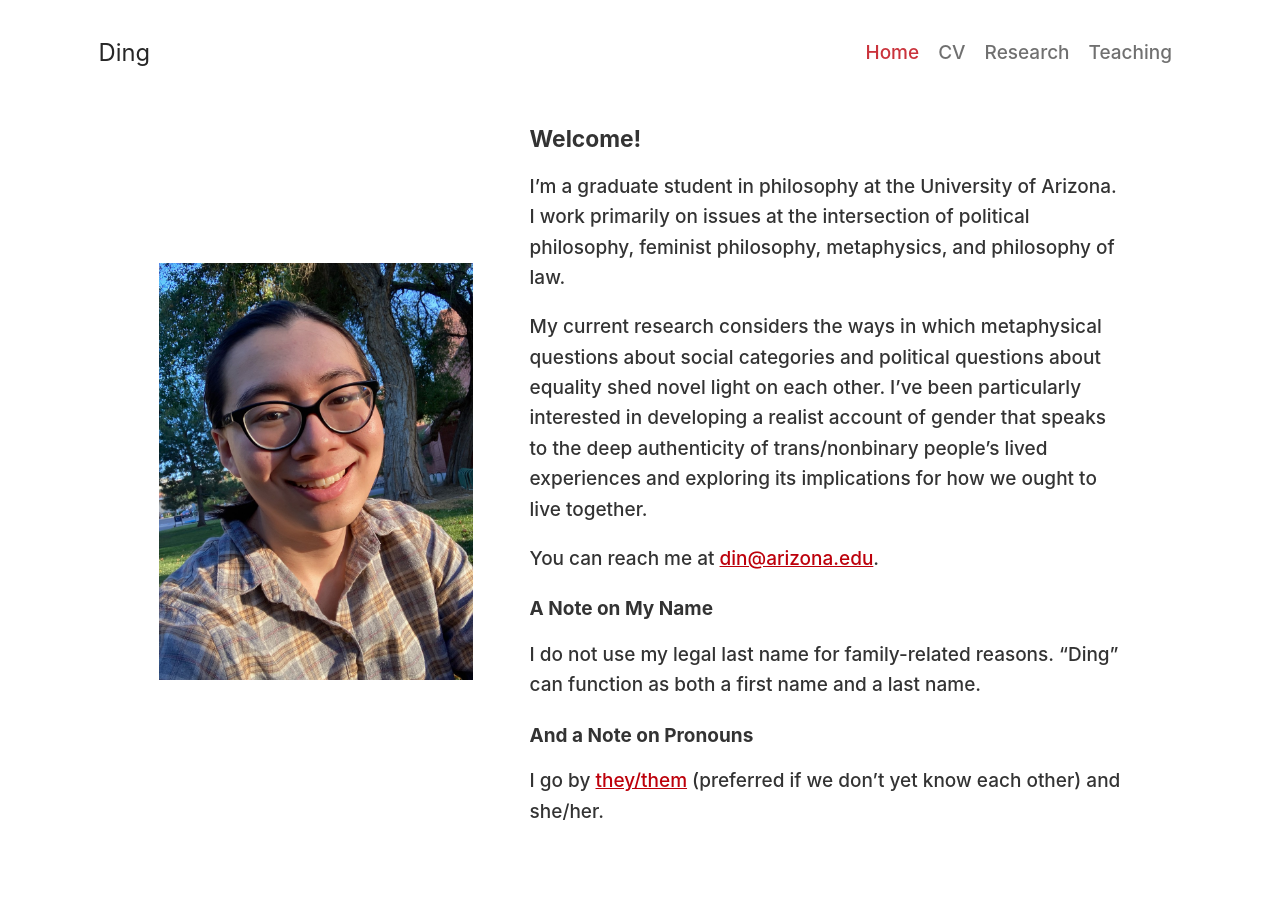
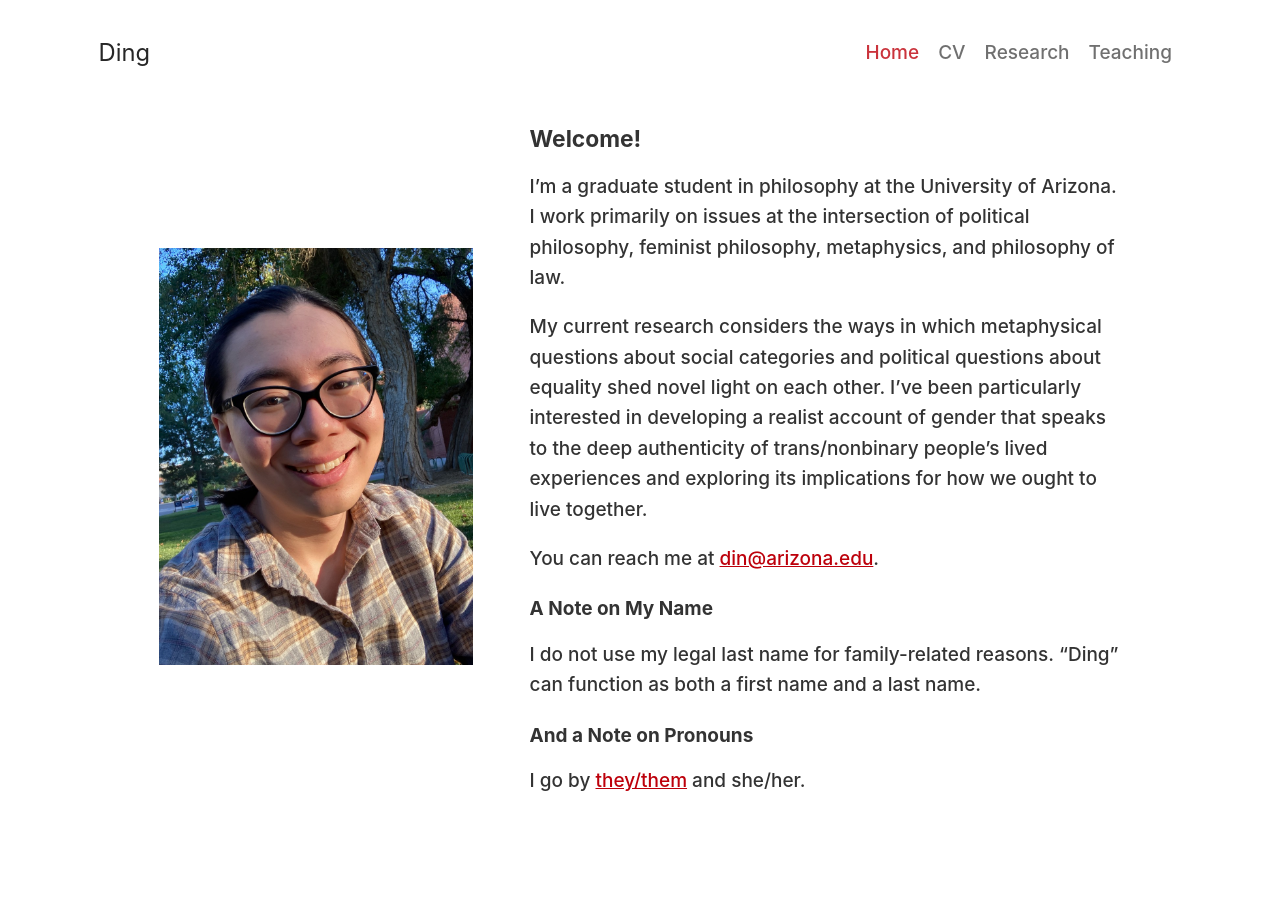
Before and after one commit to dingherself/dingherself.github.io, a Jekyll site: the page built from index.html, in a window 1280 px wide. Built offline with Jekyll 4.4.1, drawn with Linux system fonts in a browser that asks for light colours; nearby versions of some CDN libraries; some web fonts are replaced.

Commit message:
update cv

```diff
--- a/index.html
+++ b/index.html
@@ -25,4 +25,4 @@ headerpicalt: "A picture of me in a dark grey and orange flannel shirt, sitting
 <p>I do not use my legal last name for family-related reasons. “Ding” can function as both a first name and a last name.</p>
 
 <h2 style="font-size: 1rem">And a Note on Pronouns</h2>
-<p>I go by <a href="https://apastyle.apa.org/blog/singular-they">they/them</a> (preferred if we don’t yet know each other) and she/her.</p>
+<p>I go by <a href="https://apastyle.apa.org/blog/singular-they">they/them</a> and she/her.</p>
```
Also changed, not shown: 1 other file.
